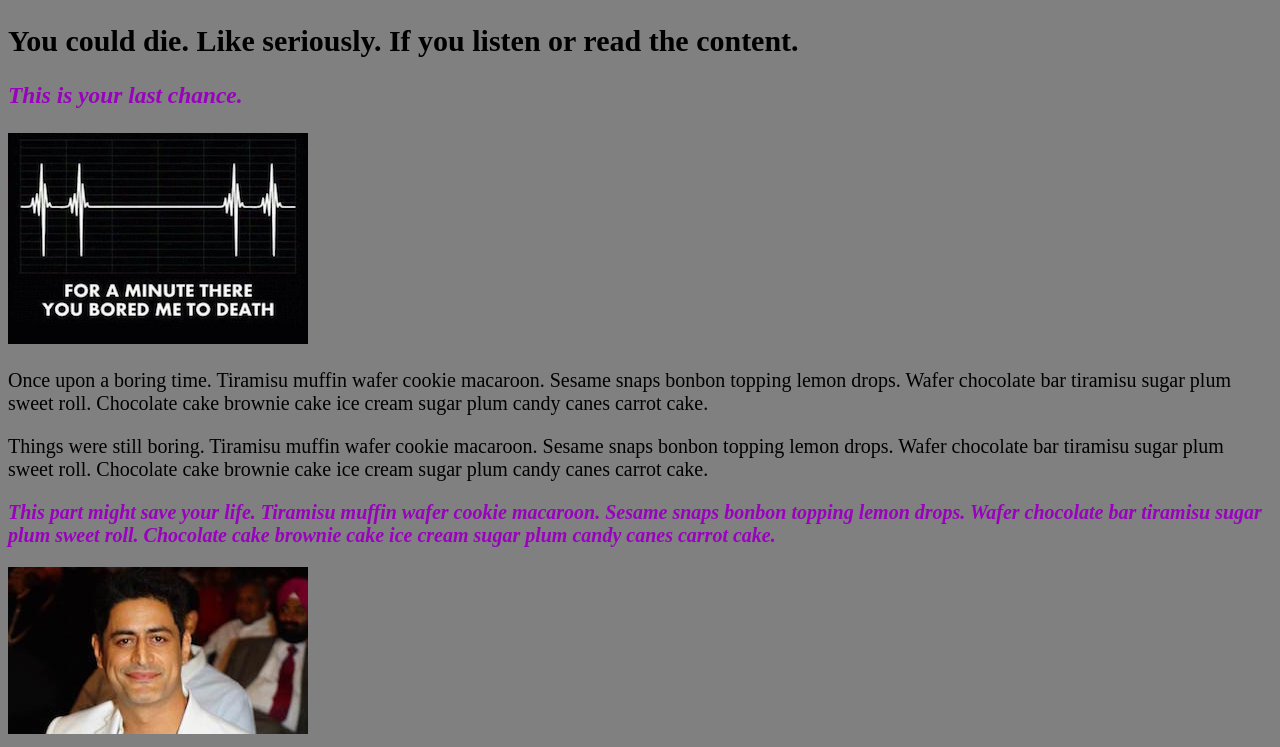
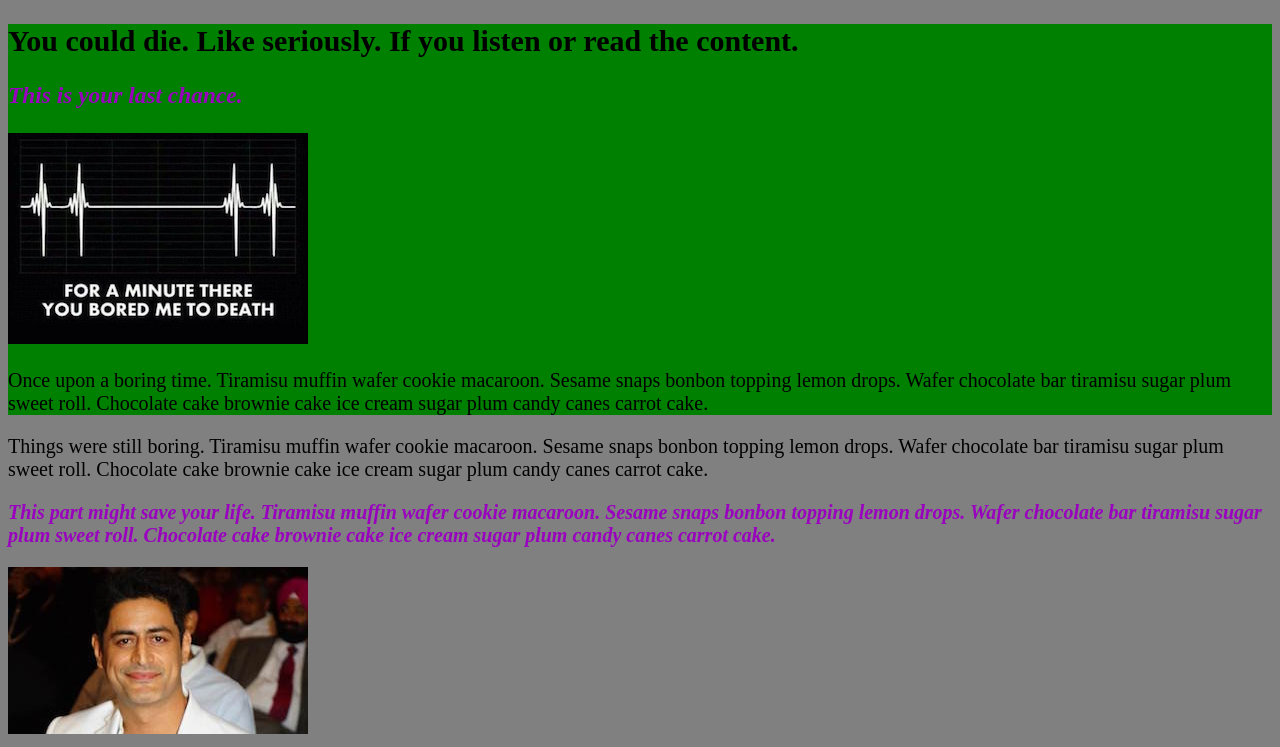
Before and after one commit to KChellis/boring, a plain HTML site: page index.html in a window 1280 px wide. Shown: the part 77-824 px from the top of the page. Drawn offline with Linux system fonts and the light colour scheme.

Commit message:
Add div class

```diff
--- a/css/styles.css
+++ b/css/styles.css
@@ -7,3 +7,6 @@ body{
   font-style: italic;
   font-weight: bold;
 }
+.intro {
+  background-color: green;
+}
--- a/index.html
+++ b/index.html
@@ -6,10 +6,12 @@
   </head>
   <body>
     <h1>World's Most Boring Lecture</h1>
-    <h2>You could die. Like seriously. If you listen or read the content.</h2>
-    <h3 class="important">This is your last chance.</h3>
-    <img src="img/death.jpg" alt="bored to death grave">
-    <p>Once upon a boring time. Tiramisu muffin wafer cookie macaroon. Sesame snaps bonbon topping lemon drops. Wafer chocolate bar tiramisu sugar plum sweet roll. Chocolate cake brownie cake ice cream sugar plum candy canes carrot cake.</p>
+    <div class="intro">
+      <h2>You could die. Like seriously. If you listen or read the content.</h2>
+      <h3 class="important">This is your last chance.</h3>
+      <img src="img/death.jpg" alt="bored to death grave">
+      <p>Once upon a boring time. Tiramisu muffin wafer cookie macaroon. Sesame snaps bonbon topping lemon drops. Wafer chocolate bar tiramisu sugar plum sweet roll. Chocolate cake brownie cake ice cream sugar plum candy canes carrot cake.</p>
+  </div>
     <p>Things were still boring. Tiramisu muffin wafer cookie macaroon. Sesame snaps bonbon topping lemon drops. Wafer chocolate bar tiramisu sugar plum sweet roll. Chocolate cake brownie cake ice cream sugar plum candy canes carrot cake.</p>
     <p class="important">This part might save your life. Tiramisu muffin wafer cookie macaroon. Sesame snaps bonbon topping lemon drops. Wafer chocolate bar tiramisu sugar plum sweet roll. Chocolate cake brownie cake ice cream sugar plum candy canes carrot cake.</p>
     <img src="img/boring.jpg" alt="a boring guy">
```
